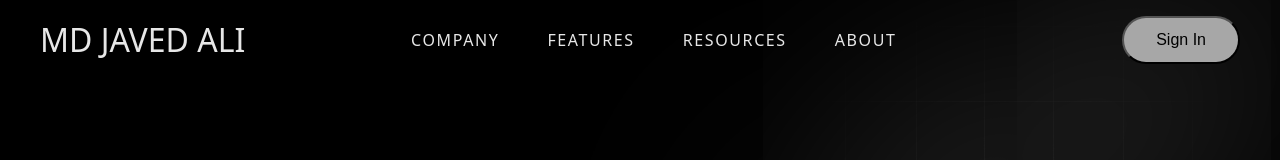
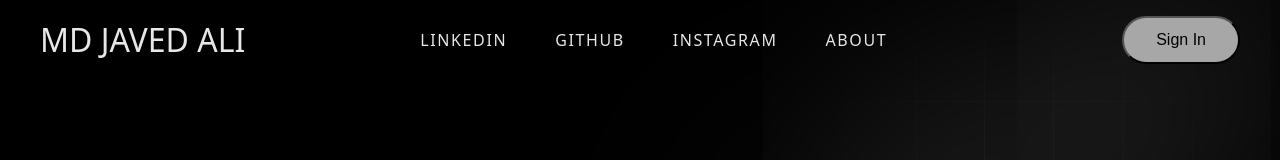
Before and after one commit to codjav/Animated-Frontend, a plain HTML site: page index.html in a window 1280 px wide. Shown: the top 160 px of the page. Drawn offline with nearby package versions, Linux system fonts and the light colour scheme; some packages are replaced by stand-ins of ours; a script that the page names is missing.

Commit message:
Just modified my project

```diff
--- a/index.html
+++ b/index.html
@@ -16,9 +16,9 @@
           MD JAVED ALI
         </h1>
         <nav>
-          <a data-aos="fade-down" data-aos-duration="1500" href="">COMPANY</a>
-          <a data-aos="fade-down" data-aos-duration="2000" href="">FEATURES</a>
-          <a data-aos="fade-down" data-aos-duration="2500" href="">RESOURCES</a>
+          <a data-aos="fade-down" data-aos-duration="1500" href="https://www.linkedin.com/in/mohammad-javed-ali-67948834a?utm_source=share&utm_campaign=share_via&utm_content=profile&utm_medium=ios_app">LINKEDIN</a>
+          <a data-aos="fade-down" data-aos-duration="2000" href="https://github.com/codjav">GITHUB</a>
+          <a data-aos="fade-down" data-aos-duration="2500" href="https://www.instagram.com/_javed.786/?utm_source=qr">INSTAGRAM</a>
           <a data-aos="fade-down" data-aos-duration="3000" href="">ABOUT</a>
         </nav>
         <button data-aos="fade-down" data-aos-duration="3500" class="sign">
```
